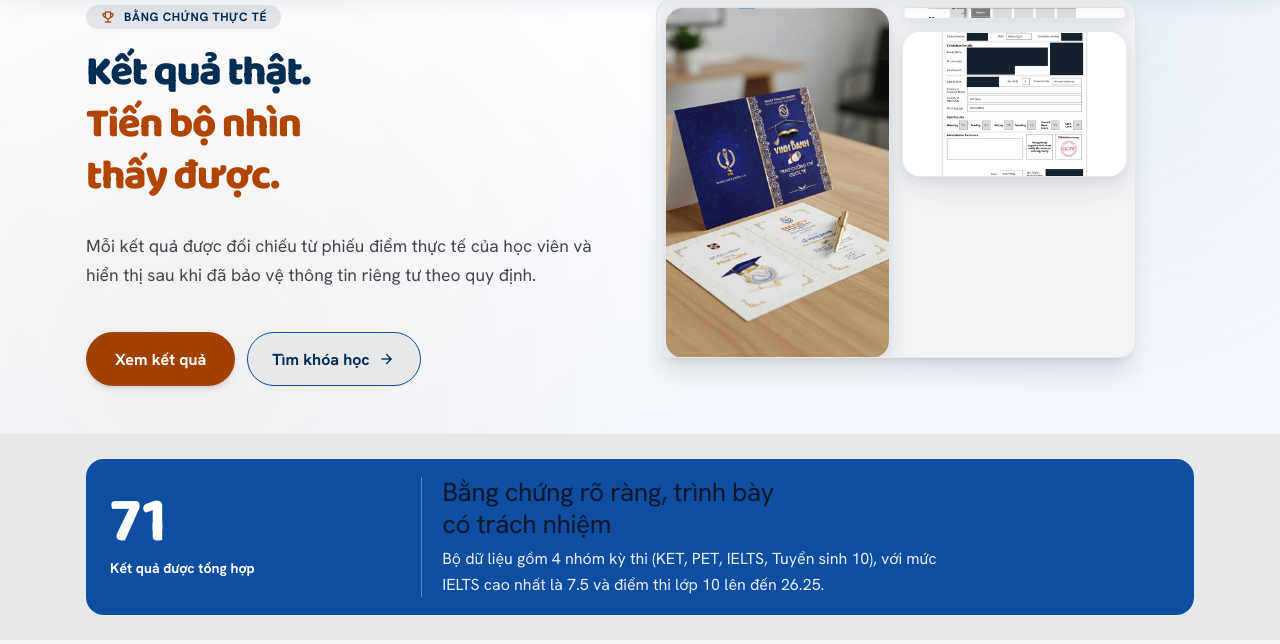
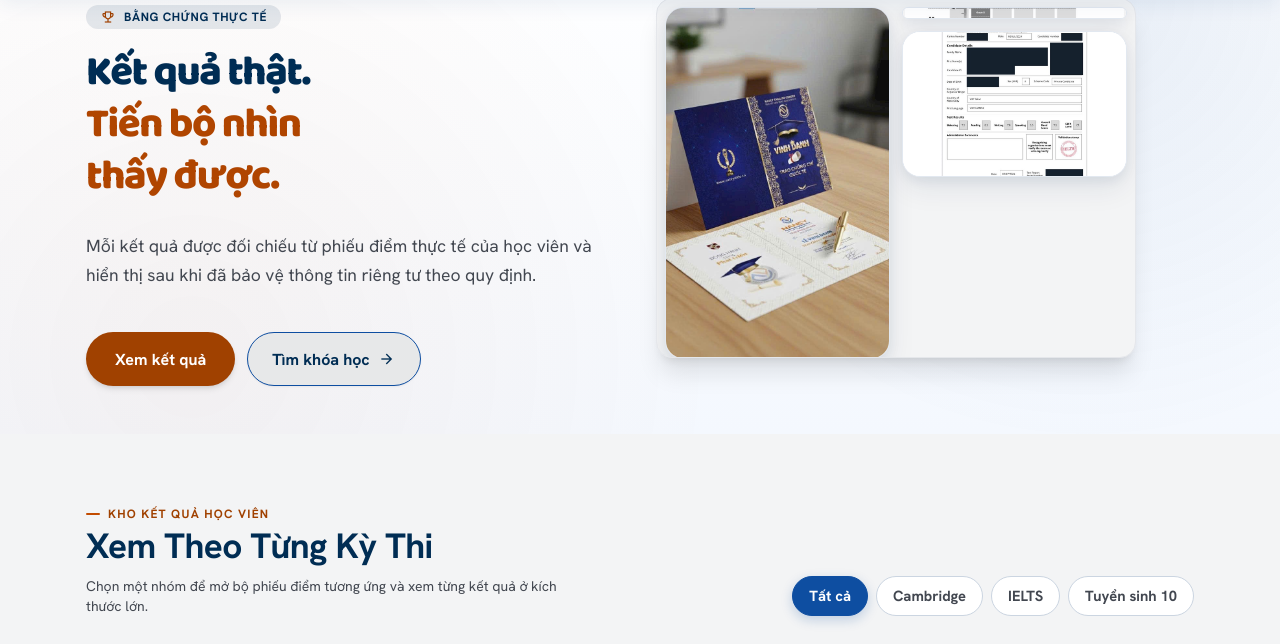
Before and after one commit to TuanTran-05/nancy-web, a plain HTML site: page achievements.html in a window 1280 px wide. Shown: the part 79-723 px from the top of the page. Drawn offline with nearby package versions, Linux system fonts and the light colour scheme.

Commit message:
refactor(achievements): remove evidence-summary banner section as requested

```diff
--- a/achievements.html
+++ b/achievements.html
@@ -200,19 +200,6 @@
                 <figure class="rounded-xl overflow-hidden shadow-sm m-0"><img class="w-full h-full object-cover" src="images/results/ket/21.jpg" alt="Phiếu điểm KET đã ẩn thông tin cá nhân" width="848" height="1200" decoding="async" /></figure>
                 <figure class="rounded-xl overflow-hidden shadow-sm m-0"><img class="w-full h-full object-cover" src="images/results/ielts/01.jpg" alt="Phiếu điểm IELTS đã ẩn thông tin cá nhân" width="848" height="1200" decoding="async" /></figure>
               </div>
-            </div>
-          </div>
-        </div>
-      </section>
-
-      <!-- Stitch Statistics Summary Banner -->
-      <section class="w-full py-6 bg-surface-container-high border-y border-line" aria-label="Tổng quan thành tích">
-        <div class="wrap max-w-container-max mx-auto px-4 md:px-margin-desktop">
-          <div class="evidence-summary">
-            <div class="evidence-summary__total"><strong>71</strong><span>Kết quả được tổng hợp</span></div>
-            <div class="evidence-summary__copy">
-              <h2>Bằng chứng rõ ràng, trình bày có trách nhiệm</h2>
-              <p>Bộ dữ liệu gồm 4 nhóm kỳ thi (KET, PET, IELTS, Tuyển sinh 10), với mức IELTS cao nhất là 7.5 và điểm thi lớp 10 lên đến 26.25.</p>
             </div>
           </div>
         </div>
```
Also changed, not shown: tests/website-pages.test.mjs (+2 -5 lines).
